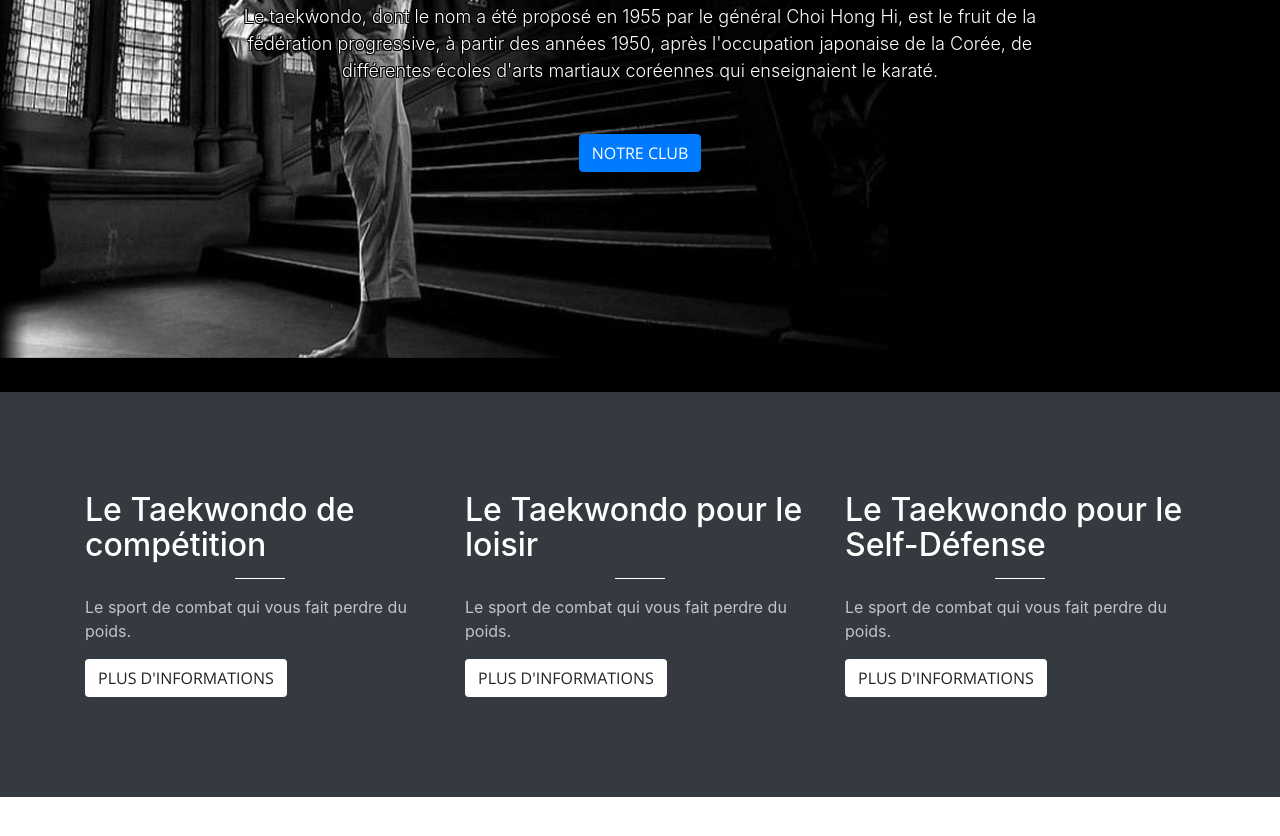
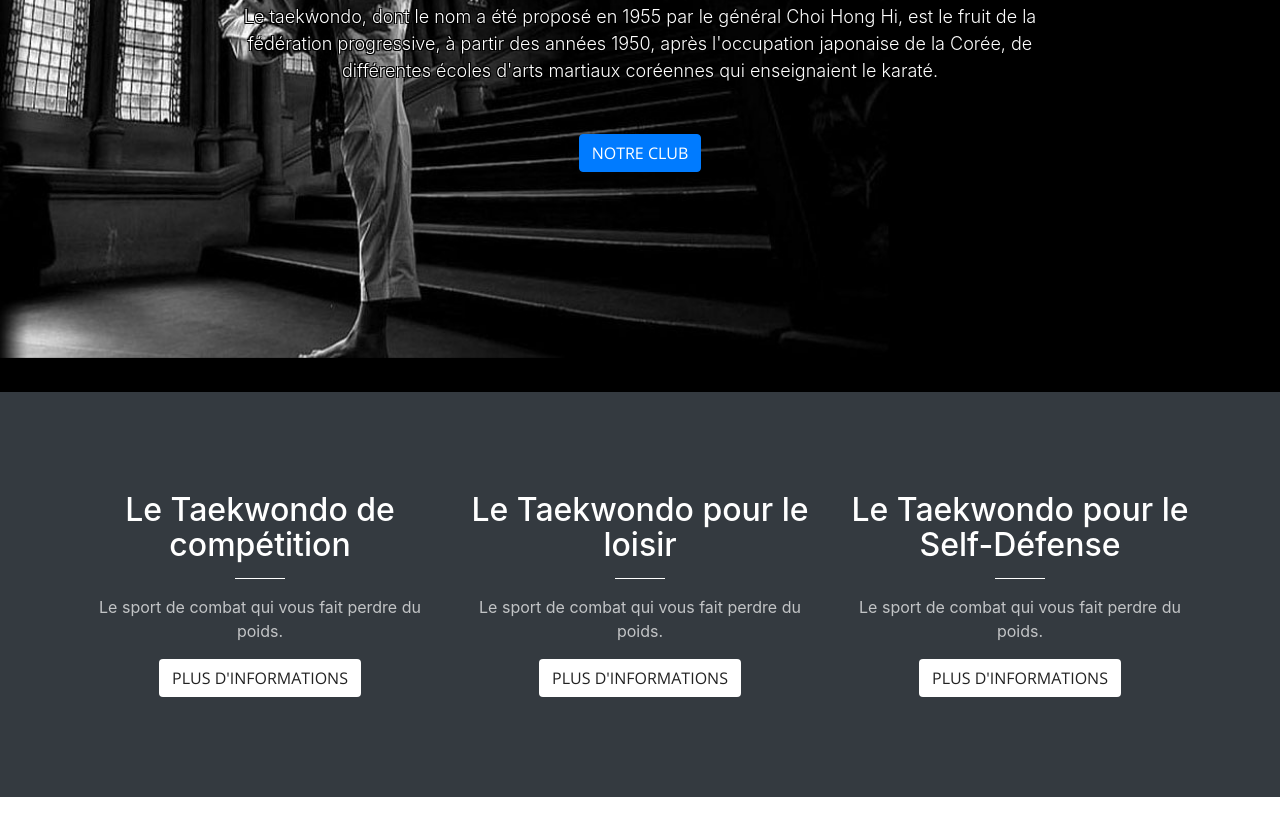
Before and after one commit to sbeuhatsxb/sitetaekwondo, a website with bundled scripts: page index.html in a window 1280 px wide. Shown: the part 408-1244 px from the top of the page. Built offline with nearby package versions, Linux system fonts and the light colour scheme.

```diff
--- a/index.html
+++ b/index.html
@@ -72,25 +72,25 @@
       <div class="container">
         <div class="row">
 
-          <div class = "col-md-4 col-xs-12">
+          <div class = "col-md-4 col-xs-12 text-center">
             <h2 class="section-heading text-white">Le Taekwondo de compétition</h2>
             <hr class="light">
-            <p class="text-faded">Le sport de combat qui vous fait perdre du poids.</p>
-            <a href="club.html#info" class="btn btn-default btn-xl js-scroll-trigger">Plus d'informations</a>
+            <p class="text-faded text-center">Le sport de combat qui vous fait perdre du poids.</p>
+            <a href="club.html#info" class="btn btn-default btn-xl js-scroll-trigger center">Plus d'informations</a>
           </div>
 
-          <div class = "col-md-4 col-xs-12">
-            <h2 class="section-heading text-white">Le Taekwondo pour le loisir</h2>
+          <div class = "col-md-4 col-xs-12 text-center">
+            <h2 class="section-heading text-white text-center">Le Taekwondo pour le loisir</h2>
             <hr class="light">
-            <p class="text-faded">Le sport de combat qui vous fait perdre du poids.</p>
-            <a href="#informations" class="btn btn-default btn-xl js-scroll-trigger">Plus d'informations</a>
+            <p class="text-faded text-center">Le sport de combat qui vous fait perdre du poids.</p>
+            <a href="club.html#info" class="btn btn-default btn-xl js-scroll-trigger center">Plus d'informations</a>
           </div>
 
-          <div class = "col-md-4 col-xs-12">
-            <h2 class="section-heading text-white">Le Taekwondo pour le Self-Défense</h2>
+          <div class = "col-md-4 col-xs-12 text-center">
+            <h2 class="section-heading text-white text-center">Le Taekwondo pour le Self-Défense</h2>
             <hr class="light">
-            <p class="text-faded">Le sport de combat qui vous fait perdre du poids.</p>
-            <a href="#informations" class="btn btn-default btn-xl js-scroll-trigger">Plus d'informations</a>
+            <p class="text-faded text-center">Le sport de combat qui vous fait perdre du poids.</p>
+            <a href="club.html#info" class="btn btn-default btn-xl js-scroll-trigger center">Plus d'informations</a>
           </div>
         </div>
       </div>
```
Also changed, not shown: club.html (+3 -3 lines).
